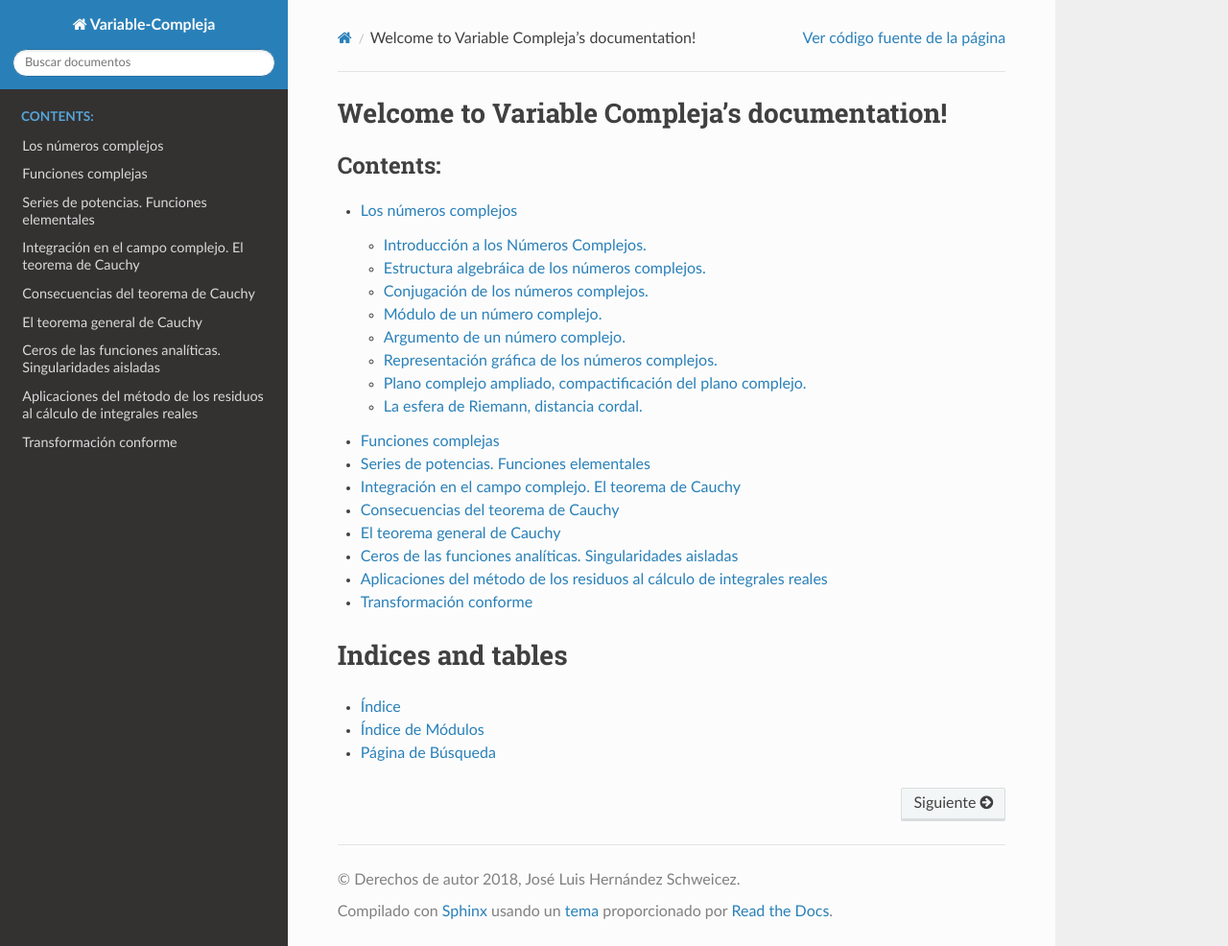
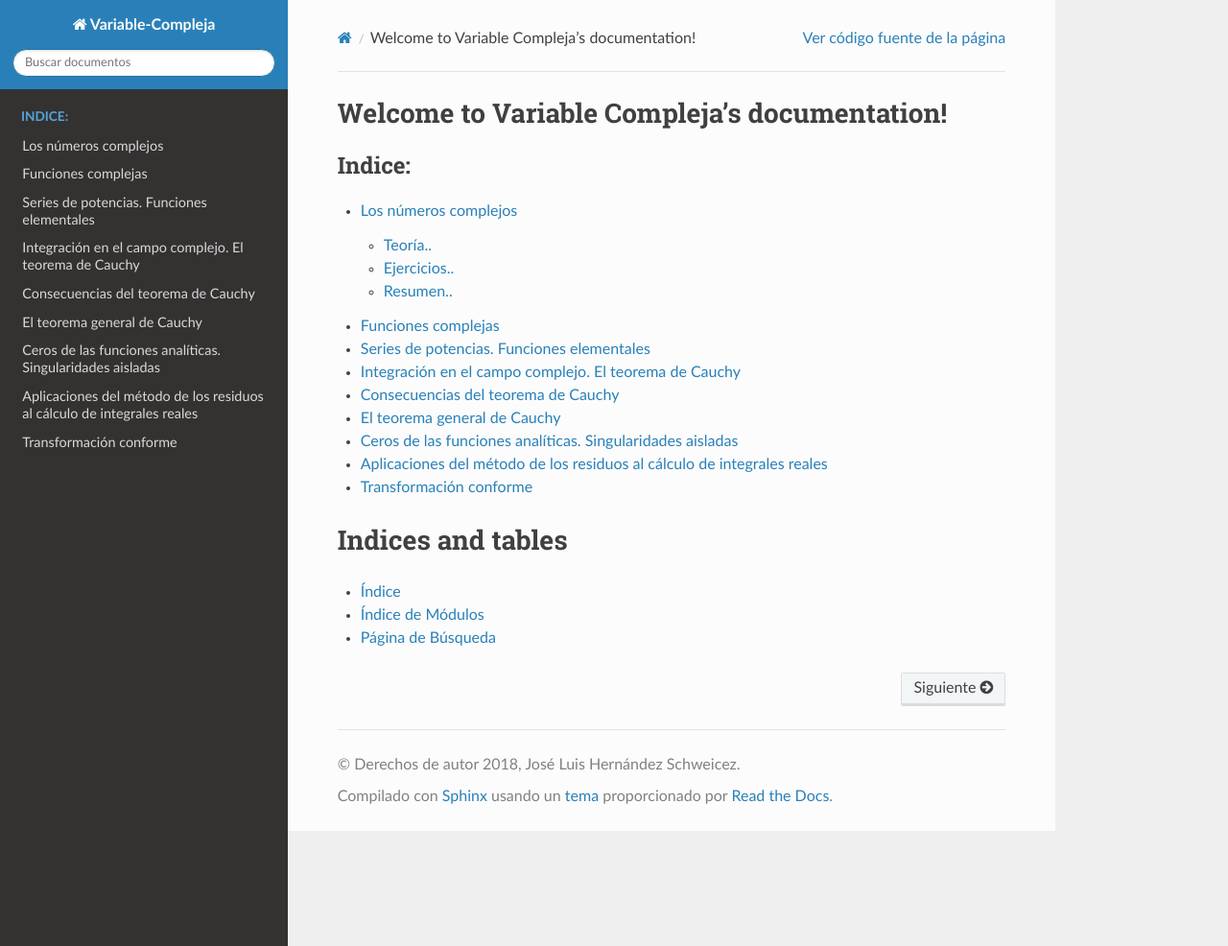
Before and after one commit to suelet/Variable-Compleja, a Sphinx documentation site: the page built from source/index.rst, in a window 1280 px wide and 986 px high. Shown: the whole window at 96% size. Built offline with Sphinx 7.4.7 and the Read the Docs theme 2.0.0, drawn with Linux system fonts in a browser that asks for light colours.

Commit message:
tema1 - separación de teoría, ejercicios y resumen

```diff
--- a/source/index.rst
+++ b/source/index.rst
@@ -8,7 +8,7 @@ Welcome to Variable Compleja's documentation!
 
 .. toctree::
    :maxdepth: 2
-   :caption: Contents:
+   :caption: Indice:
 
    Los números complejos <./temas/tema1>
    Funciones complejas <./temas/tema2>
--- a/source/temas/tema1.rst
+++ b/source/temas/tema1.rst
@@ -1,5 +1,10 @@
-Los números complejos.
-======================
+
+***********************
+Los números complejos..
+***********************
+
+Teoría..
+========
 
 Introducción a los Números Complejos.
 -------------------------------------
@@ -24,3 +29,10 @@ Plano complejo ampliado, compactificación del plano complejo.
 
 La esfera de Riemann, distancia cordal.
 ---------------------------------------
+
+Ejercicios..
+============
+
+
+Resumen..
+=========
```
